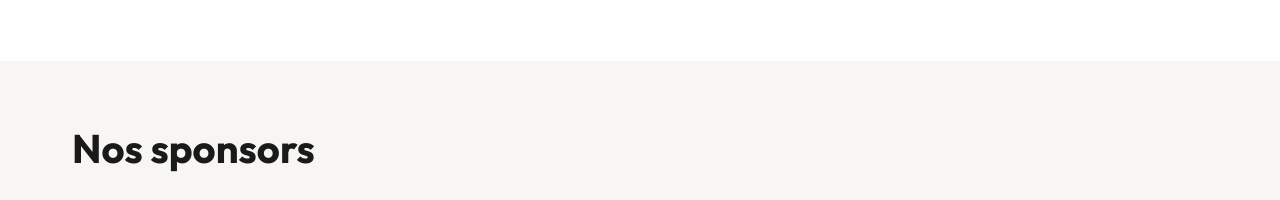
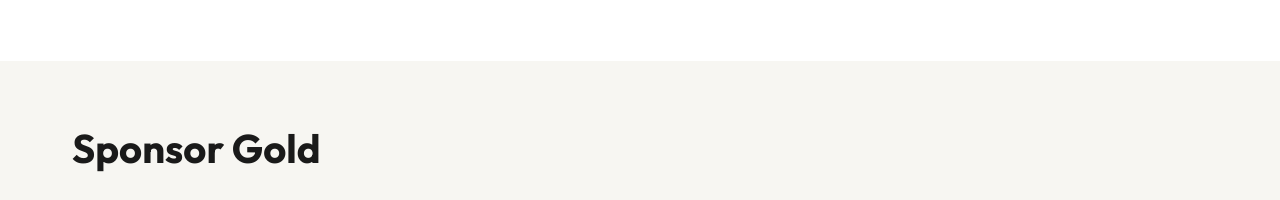
Before and after one commit to dwursteisen/caentech.github.io, an Astro site: page / in a window 1280 px wide. Shown: the part 2851-3051 px from the top of the page. Built offline with nearby package versions, Linux system fonts and the light colour scheme; Astro itself is replaced by a stand-in of ours.

Commit message:
Update section title to "Sponsor Gold" in SponsorsTeaser component

```diff
--- a/src/components/SponsorsTeaser.astro
+++ b/src/components/SponsorsTeaser.astro
@@ -7,7 +7,7 @@ const goldSponsors = allSponsors.filter((s) => s.data.tier === "gold");
 
 <section class="Section alt">
   <div class="Wrap">
-    <h2 class="Section-title">Nos sponsors</h2>
+    <h2 class="Section-title">Sponsor Gold</h2>
     <div class="SponsorsTeaser-logos">
       {
         goldSponsors.map((sponsor) => (
```
